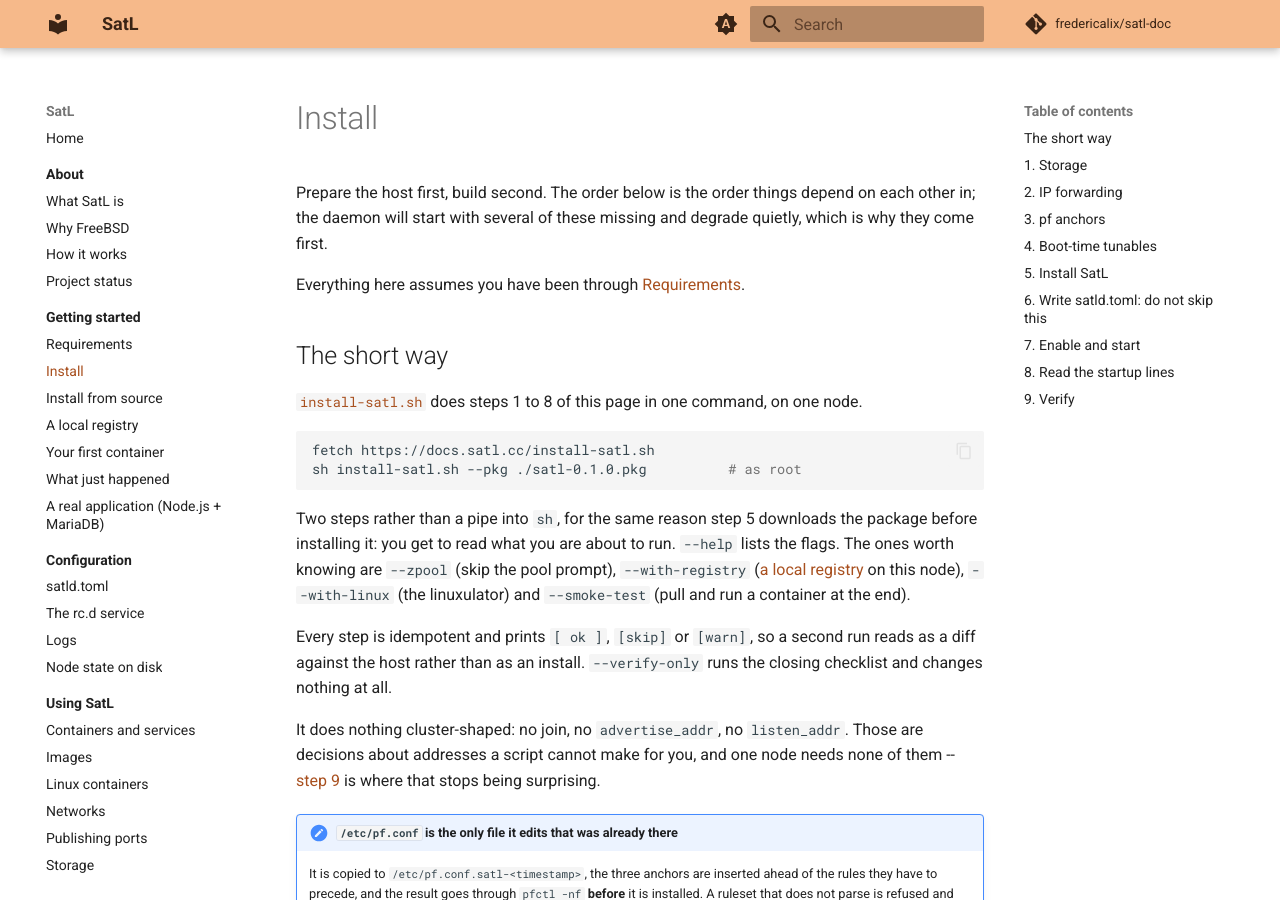
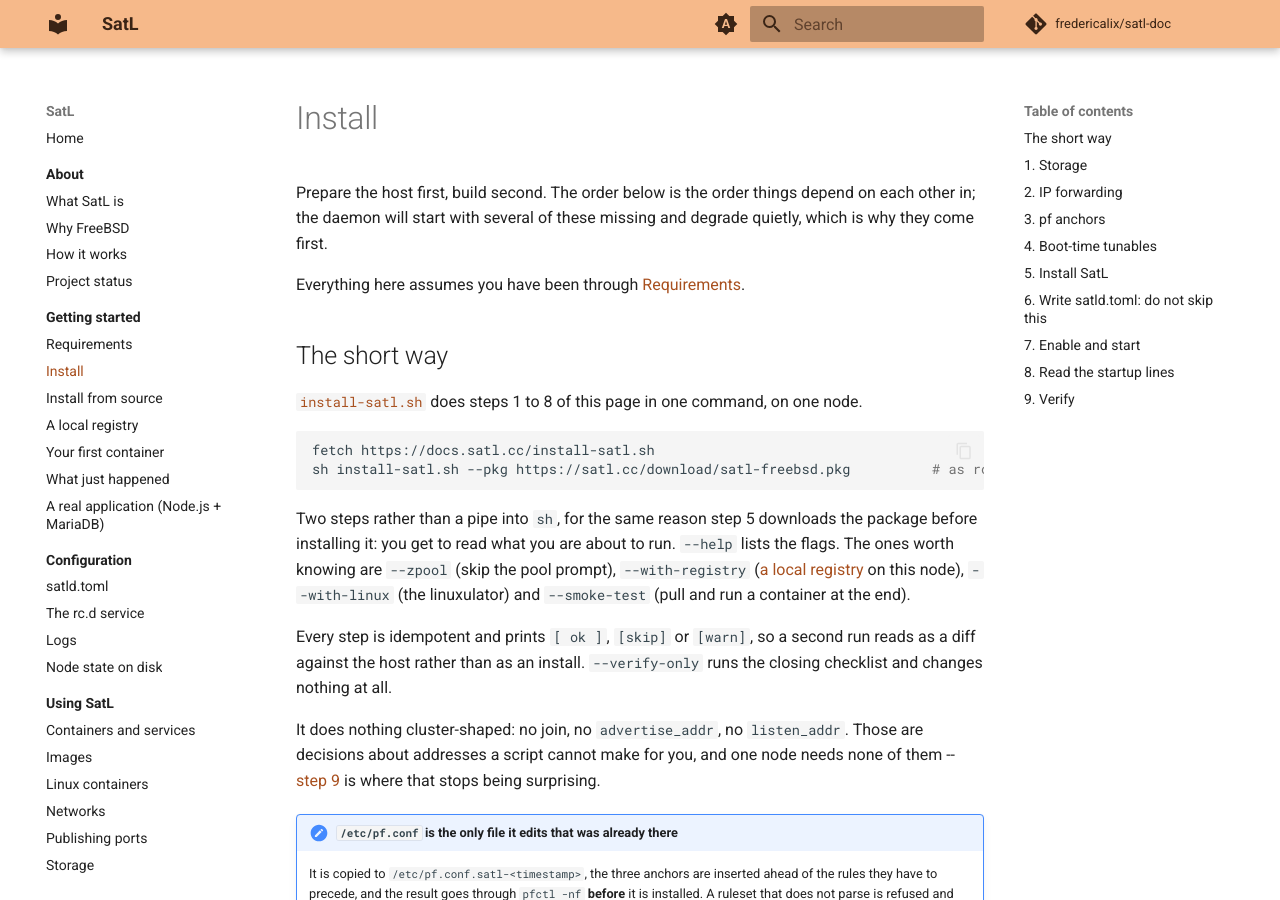
Before and after one commit to fredericalix/satl-doc, an MkDocs documentation site: the page built from docs/start/install.md, in a window 1280 px wide and 900 px high. Built offline with MkDocs 1.6.1 and Material for MkDocs 9.7.7, drawn with Linux system fonts in a browser that asks for light colours; comment, search, counter and statistics services are not loaded.

Commit message:
fix script path

````diff
--- a/docs/start/install.md
+++ b/docs/start/install.md
@@ -12,7 +12,7 @@
 
 ```sh
 fetch https://docs.satl.cc/install-satl.sh
-sh install-satl.sh --pkg ./satl-0.1.0.pkg          # as root
+sh install-satl.sh --pkg https://satl.cc/download/satl-freebsd.pkg          # as root
 ```
 
 Two steps rather than a pipe into `sh`, for the same reason step 5 downloads the package before installing it: you get to read what you are about to run.
````
